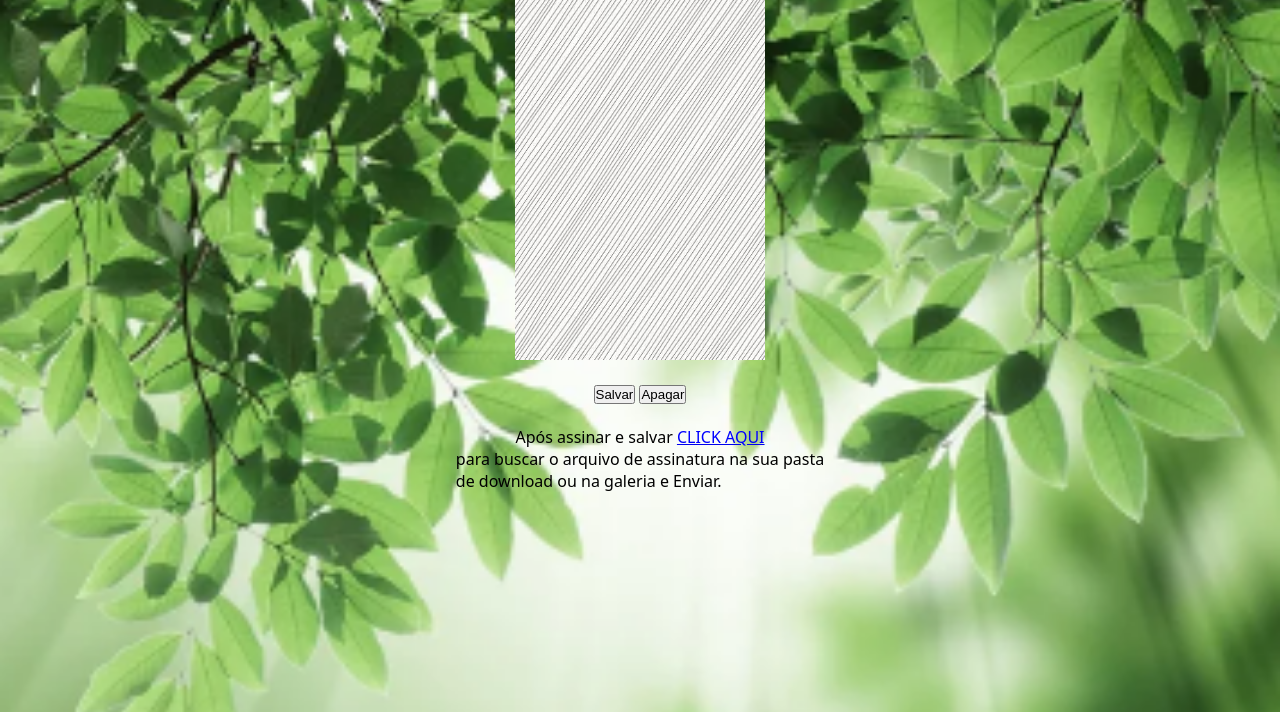
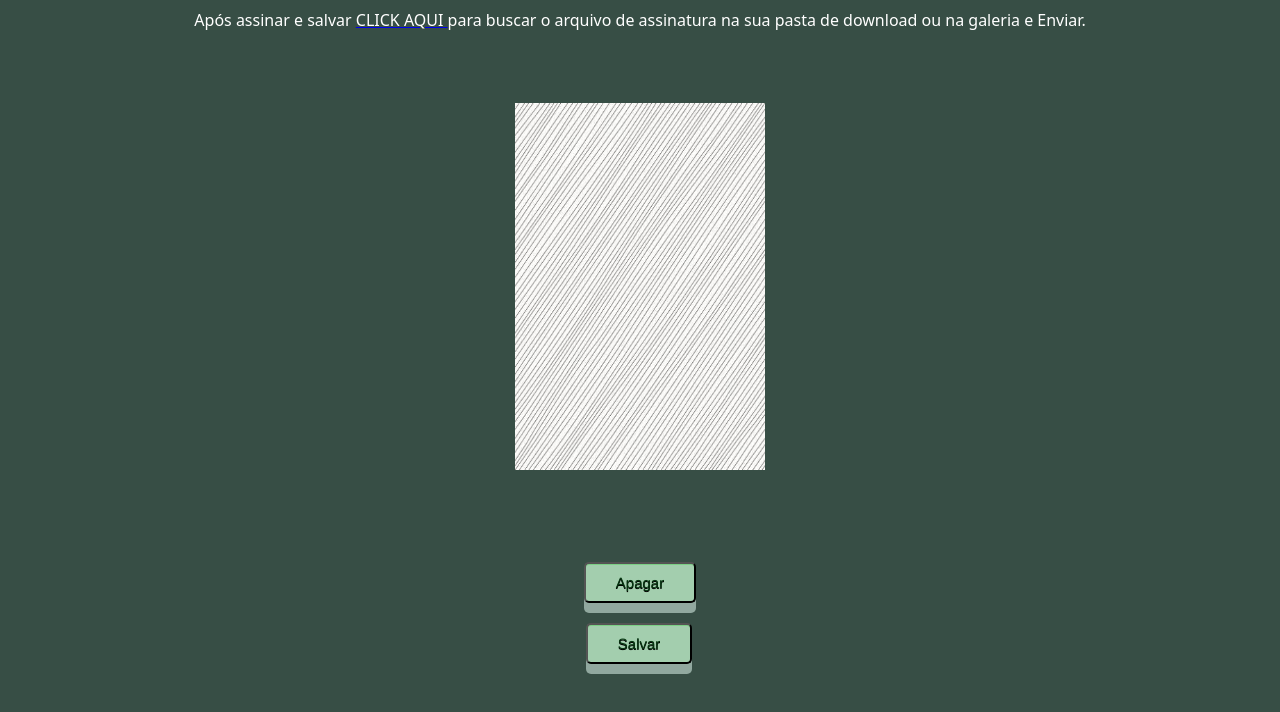
Before and after one commit to Joao-Amancio/login, a plain HTML site: page assinatura.html in a window 1280 px wide. Shown: the part 88-800 px from the top of the page. Drawn offline with nearby package versions, Linux system fonts and the light colour scheme; a script that the page names is missing.

Commit message:
aruivos modificados

```diff
--- a/assinatura.html
+++ b/assinatura.html
@@ -18,14 +18,16 @@
         margin: 0;
         padding: 0;
         box-sizing: border-box;
+
       }
 
       body {
         min-height: 100vh;
-        display: block;
+        display: grid;
         place-items: center;
+        align-items: center;
         padding: 1rem;
-        background-image: url(./assets/img10.png);
+        background-color: rgb(55, 78, 69) ;
         background-repeat: no-repeat;
         background-size: cover;
 
@@ -64,10 +66,123 @@
       h1 {
         color: white;
       }
-    </style>
+      p {
+        color: white;
+        text-align: center;
+      }
+
+     #save {
+      position:relative;
+      display:inline;
+      margin:20px;
+      color:rgb(5, 54, 16);
+      font-family:Helvetica, sans-serif;
+      left: 2px;
+      font-size:15px;
+      text-align: center;
+      text-decoration:none;
+      background-color:#a3ceae;
+      display:block;
+      position:relative;
+      padding:10px 30px;
+
+  -webkit-tap-highlight-color: rgba(0, 0, 0, 0);
+  text-shadow: 0px 1px 0px #000;
+  filter: dropshadow(color=#000, offx=0px, offy=1px);
+
+  -webkit-box-shadow:inset 0 1px 0 #7bd085, 0 10px 0 rgb(145, 168, 159);
+  -moz-box-shadow:inset 0 1px 0 #7bd085, 0 10px 0 rgb(145, 168, 159);
+  box-shadow:inset 0 1px 0 #7bd085, 0 10px 0 rgb(145, 168, 159);
+
+  -webkit-border-radius: 5px;
+  -moz-border-radius: 5px;
+  border-radius: 5px;
+     }
+
+     #save:active{
+  top:10px;
+  background-color:#7bd085;
+
+  -webkit-box-shadow:inset 0 1px 0 #FFE5C4, inset 0 -3px 0 #7bd085;
+  -moz-box-shadow:inset 0 1px 0 #FFE5C4, inset 0 -3pxpx 0 #7bd085;
+  box-shadow:inset 0 1px 0 #FFE5C4, inset 0 -3px 0 #7bd085;
+}
+
+#save:after{
+  content:"";
+  height:100%;
+  width:100%;
+  padding:4px;
+  position: absolute;
+  bottom:-15px;
+  left:-4px;
+  z-index:-1;
+
+  -webkit-border-radius: 5px;
+  -moz-border-radius: 5px;
+  border-radius: 5px;
+}
+
+       #clear {
+      position:relative;
+      display: inline;
+      margin:20px;
+      color:rgb(5, 54, 16);
+      font-family:Helvetica, sans-serif;
+
+      font-size:15px;
+      text-align: center;
+      text-decoration:none;
+      background-color:#a3ceae;
+      display:block;
+      position:relative;
+      padding:10px 30px;
+
+  -webkit-tap-highlight-color: rgba(0, 0, 0, 0);
+  text-shadow: 0px 1px 0px #000;
+  filter: dropshadow(color=#000, offx=0px, offy=1px);
+
+  -webkit-box-shadow:inset 0 1px 0 #7bd085, 0 10px 0 rgb(145, 168, 159);
+  -moz-box-shadow:inset 0 1px 0 #7bd085, 0 10px 0 rgb(145, 168, 159);
+  box-shadow:inset 0 1px 0 #7bd085, 0 10px 0 rgb(145, 168, 159);
+
+  -webkit-border-radius: 5px;
+  -moz-border-radius: 5px;
+  border-radius: 5px;
+}
+
+ #clear:active{
+  top:10px;
+  background-color:#7bd085;
+
+  -webkit-box-shadow:inset 0 1px 0 #FFE5C4, inset 0 -3px 0 #7bd085;
+  -moz-box-shadow:inset 0 1px 0 #FFE5C4, inset 0 -3pxpx 0 #7bd085;
+  box-shadow:inset 0 1px 0 #FFE5C4, inset 0 -3px 0 #7bd085;
+}
+
+#clear:after{
+  content:"";
+  height:100%;
+  width:100%;
+  padding:4px;
+  position: absolute;
+  bottom:-15px;
+  left:-4px;
+  z-index:-1;
+
+  -webkit-border-radius: 5px;
+  -moz-border-radius: 5px;
+  border-radius: 5px;
+}
+
+ </style>
   </head>
   <body>
-    <h1><span style="background-color:green;">Faça a sua Assinatura</span></h1><br>
+    <h1><span style="background-color:green;">Faça a sua Assinatura</span></h1>
+    <p >
+      Após assinar e salvar <a href="./arquivo.html"><span style="color: white; " >CLICK AQUI</span> </a>para buscar o arquivo de assinatura na sua pasta de download ou na galeria e
+    Enviar.
+    </p><br>
   <body>
     <div class="wrapper">
       <img src="./assets/Hatch.jpeg" width="250" height="367" />
@@ -80,15 +195,11 @@
     </div>
     <br />
     <div>
+      <button id="clear">Apagar</button>
       <button id="save">Salvar</button>
-      <button id="clear">Apagar</button>
-    </div>
-    <br />
-    <p>
-      Após assinar e salvar <a href="./arquivo.html"><span style="color: blue ; " >CLICK AQUI</span> </a>
-    </p>
-    para buscar o arquivo de assinatura na sua pasta <br> de download ou na galeria e
-    Enviar.
+      </div>
+
+
     <textarea name="" id="imageCheck" cols="30" rows="10" hidden></textarea>
 
   </body>
```
Also changed, not shown: arquivo.html (+65 -3 lines).
